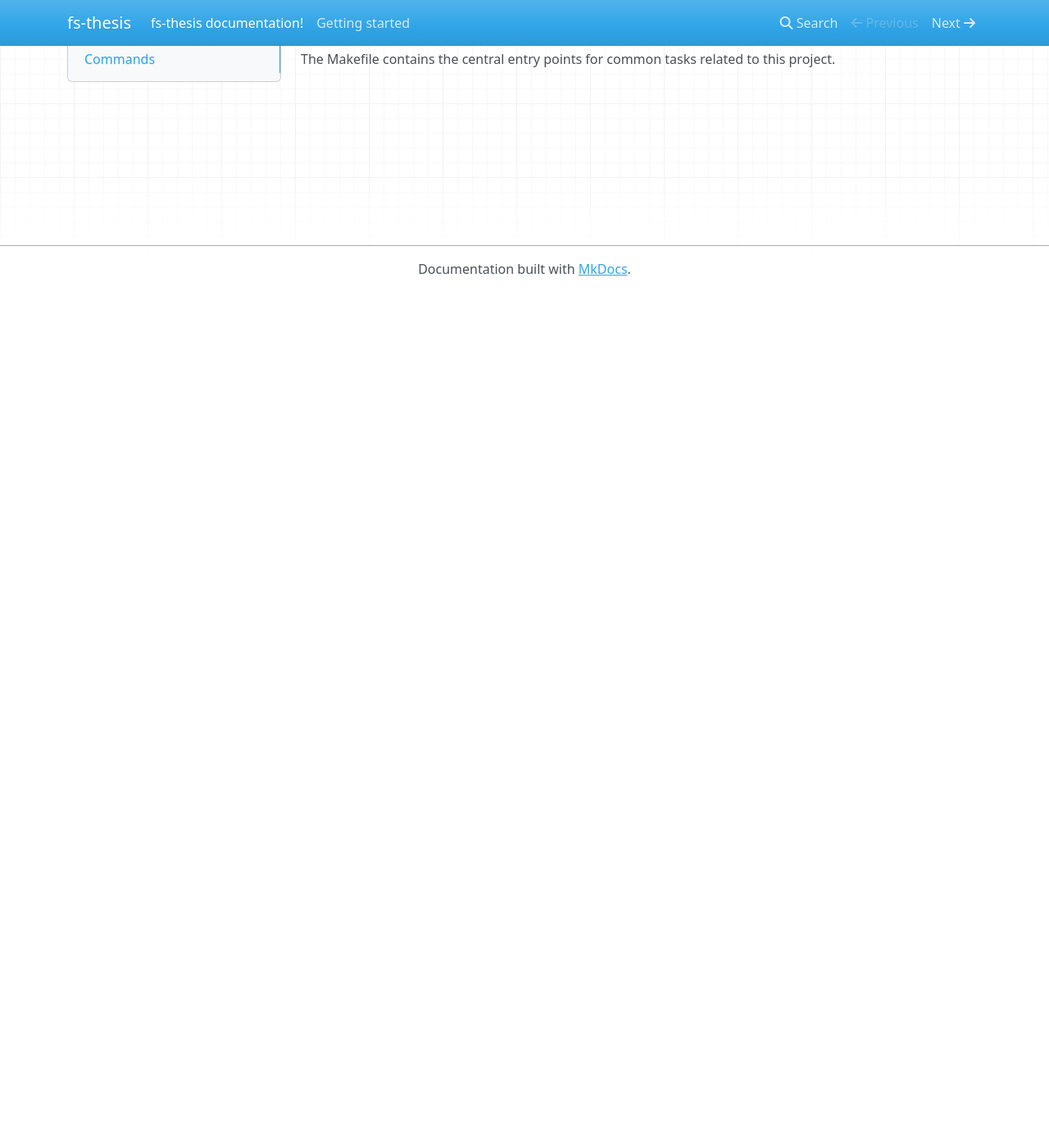
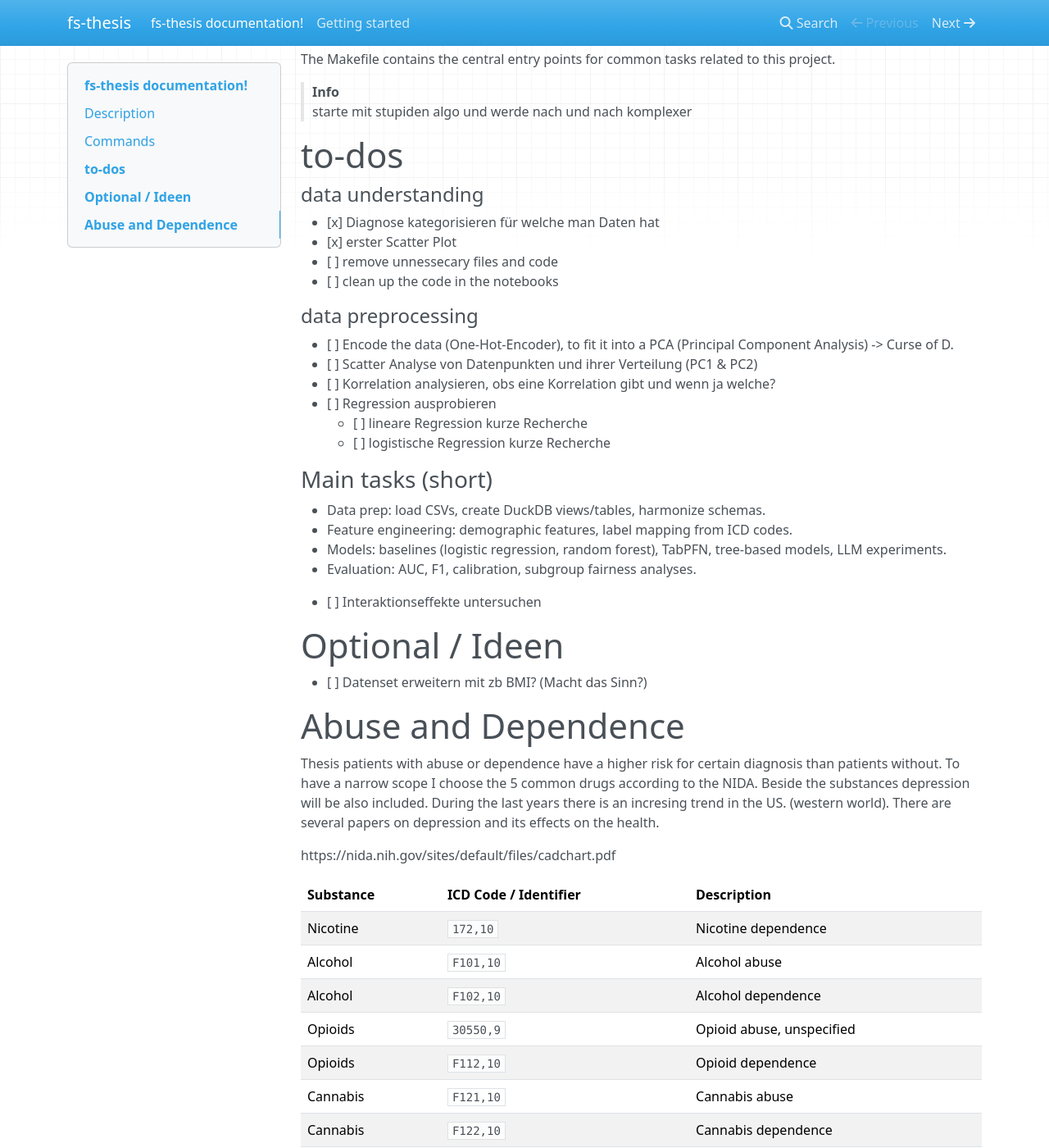
Before and after one commit to ayk-404/fs-thesis, an MkDocs documentation site: the page built from docs/docs/index.md, in a window 1280 px wide and 1400 px high, scrolled down 207 px. Shown: the whole window at 82% size. Built offline with MkDocs 1.6.1, drawn with Linux system fonts in a browser that asks for light colours; nearby versions of some CDN libraries; before the commit the page ends 900 px from its top, so only the background shows below that; some of the changed text lies outside the part shown.

Commit message:
update md files

```diff
--- a/docs/docs/index.md
+++ b/docs/docs/index.md
@@ -7,3 +7,51 @@ master thesis to predict diagnosis
 ## Commands
 
 The Makefile contains the central entry points for common tasks related to this project.
+
+> **Info**
+> starte mit stupiden algo und werde nach und nach komplexer
+
+# to-dos
+#### data understanding
+- [x] Diagnose kategorisieren für welche man Daten hat
+- [x] erster Scatter Plot
+- [ ] remove unnessecary files and code
+- [ ] clean up the code in the notebooks
+#### data preprocessing
+- [ ] Encode the data (One-Hot-Encoder), to fit it into a PCA (Principal Component Analysis) -> Curse of D.
+- [ ] Scatter Analyse von Datenpunkten und ihrer Verteilung (PC1 & PC2)
+- [ ] Korrelation analysieren, obs eine Korrelation gibt und wenn ja welche?
+- [ ] Regression ausprobieren
+    - [ ] lineare Regression kurze Recherche
+    - [ ] logistische Regression kurze Recherche
+
+
+### Main tasks (short)
+- Data prep: load CSVs, create DuckDB views/tables, harmonize schemas.
+- Feature engineering: demographic features, label mapping from ICD codes.
+- Models: baselines (logistic regression, random forest), TabPFN, tree-based models, LLM experiments.
+- Evaluation: AUC, F1, calibration, subgroup fairness analyses.
+
+- [ ] Interaktionseffekte untersuchen
+
+# Optional / Ideen
+- [ ] Datenset erweitern mit zb BMI? (Macht das Sinn?)
+
+# Abuse and Dependence
+Thesis patients with abuse or dependence have a higher risk for certain diagnosis than patients without. To have a narrow scope I choose the 5 common drugs according to the NIDA.
+Beside the substances depression will be also included. During the last years there is an incresing trend in the US. (western world). There are several papers on depression and its effects on the health.
+
+https://nida.nih.gov/sites/default/files/cadchart.pdf
+
+| Substance | ICD Code / Identifier | Description |
+|---|---|---|
+| Nicotine | `172,10` | Nicotine dependence |
+| Alcohol | `F101,10` | Alcohol abuse |
+| Alcohol | `F102,10` | Alcohol dependence |
+| Opioids | `30550,9` | Opioid abuse, unspecified |
+| Opioids | `F112,10` | Opioid dependence |
+| Cannabis | `F121,10` | Cannabis abuse |
+| Cannabis | `F122,10` | Cannabis dependence |
+| Cocaine | `F141,10` | Cocaine abuse |
+| Cocaine | `F142,10` | Cocaine dependence |
+| Depression | `F32A,10` | Depression unspecified |
```
Also changed, not shown: docs/docs/README.md (+0 -8 lines).
